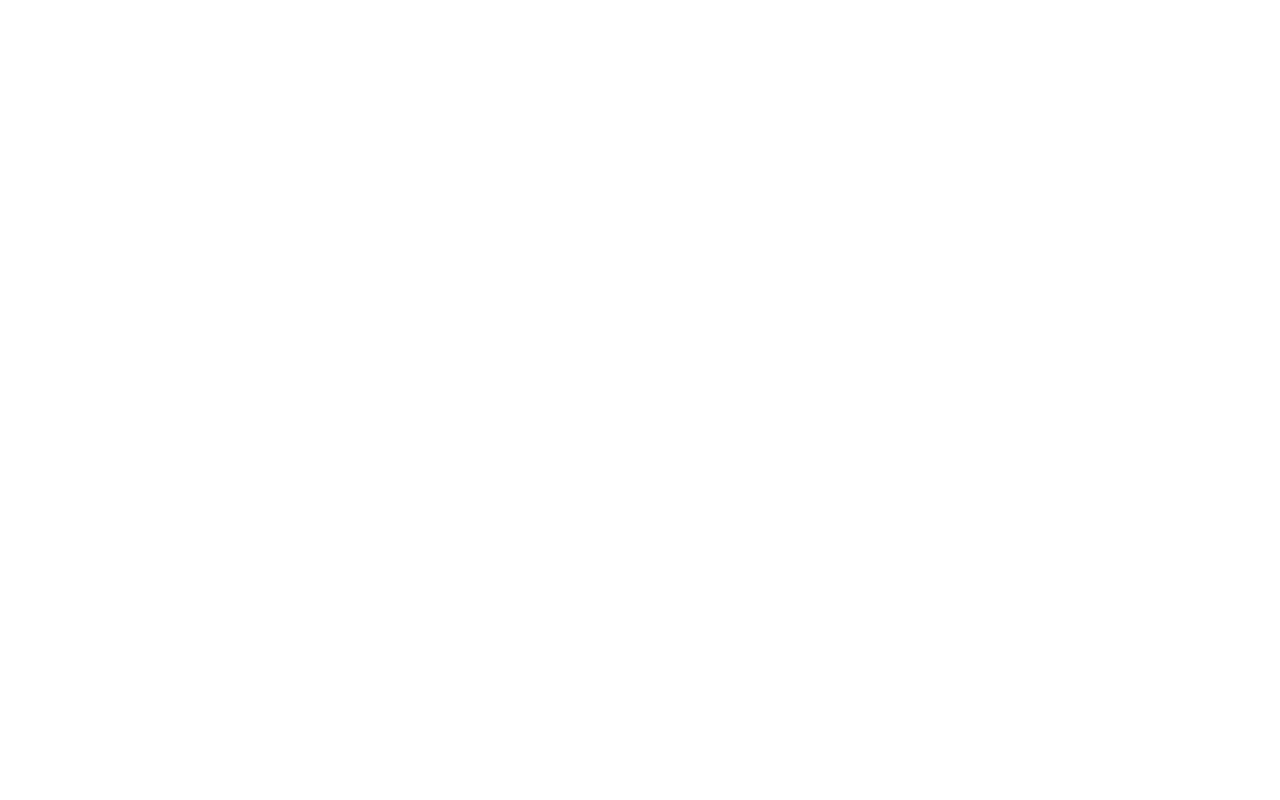
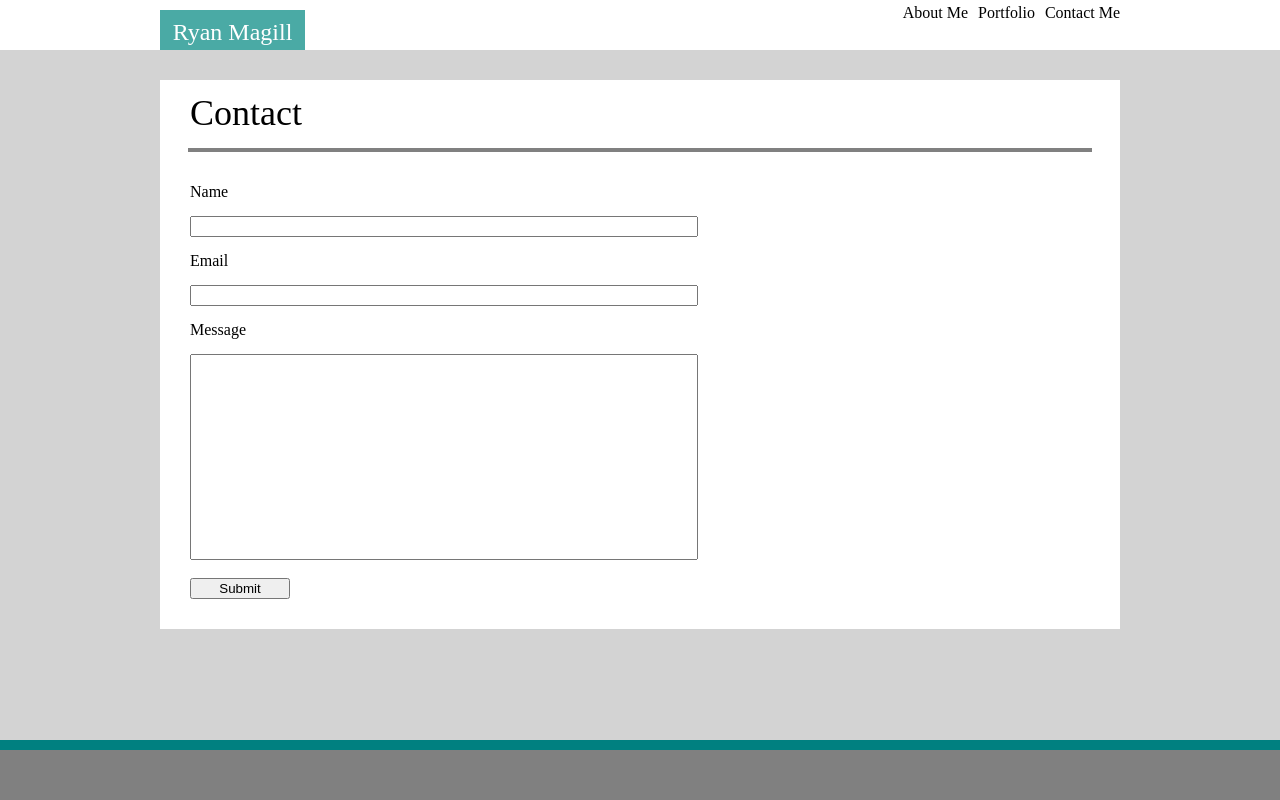
Before and after one commit to RyanMagill/RyanMagill.github.io, a plain HTML site: page Contact.html in a window 1280 px wide. Drawn offline with Linux system fonts and the light colour scheme.

Commit message:
added almost all of the finishing touchs on all files

```diff
--- a/Assets/CSS/style.css
+++ b/Assets/CSS/style.css
@@ -26,16 +26,19 @@ body{
 
     margin: 0 auto;
 }
+#Links{
+    margin-left: 10px;
+    position: relative;
+    float: right;
+    bottom: 75px;
+    color: black;
+    text-decoration: none;
+    border-right-width: 4px;
+}
 #AboutMe{
     display: block;
     width: 960px;
-    height: 600px;
-    margin: 30px auto;
-    background-color:#ffffff;
-}
-#Portfolio{
-    display: block;
-    width: 960px;
+    height: 550px;
     margin: 30px auto;
     background-color:#ffffff;
 }
@@ -43,9 +46,9 @@ img{
     position: relative;
     float: left;
     /*top: 10px;*/
-    left: 15px;
+    left: 30px;
     z-index: 2;
-    margin-right: 25px;
+    margin-right: 40px;
 }
 #bio{
     font-family: Arial, Helvetica, sans-serif;
@@ -66,13 +69,7 @@ img{
 #AMTitle{
     position: relative;
     top: 15px;
-    left: 15px;
-    font-size: 36px;
-}
-#Portfoliotitle{
-    position: relative;
-    top: 15px;
-    left: 15px;
+    left: 30px;
     font-size: 36px;
 }
 #AMSeperator{
@@ -80,3 +77,55 @@ img{
     width: 900px;
     margin: 0 auto;
 }
+
+/*Portfolio Styling*/
+
+#Portfolio{
+    display: block;
+    width: 960px;
+    height: 100vh;
+    margin: 30px auto;
+    background-color:#ffffff;
+}
+#Portfoliotitle{
+    position: relative;
+    top: 15px;
+    left: 30px;
+    font-size: 36px;
+}
+#portimg{
+    margin: 0px auto;
+    margin: 35px;
+}
+
+/*Contact Me Styling*/
+
+#ContactMe{
+    display: block;
+    width: 960px;
+    margin: 30px auto;
+    background-color:#ffffff;
+}
+#Contacttitle{
+    position: relative;
+    top: 15px;
+    left: 30px;
+    font-size: 36px;
+}
+#Cinputs{
+    position: relative;
+    width: 300px;
+    left: 30px;
+}
+input{
+    width:500px;
+}
+#Message{
+    width: 500px;
+    height: 200px;
+}
+#submit{
+    width: 100px;
+    position: relative;
+    bottom: 30px;
+}
--- a/Contact.html
+++ b/Contact.html
@@ -0,0 +1,60 @@
+<!DOCTYPE html>
+<html>
+
+<head>
+    <title>Contact Me</title>
+    <link rel="stylesheet" type="text/css" href="Assets/CSS/reset.css">
+    <link rel="stylesheet" type="text/css" href="Assets/CSS/style.css">
+</head>
+<header id="Topheader">
+
+
+</header>
+
+<body>
+
+    <section id="ContactMe">
+            <a href="Contact.html" id="Links">Contact Me</a>
+            <a href="Portfolio.html" id="Links">Portfolio</a>
+            <a href="index.html" id="Links">About Me</a>
+
+        <h1 id="Name">Ryan Magill</h1>
+        <h1 id="Contacttitle">Contact</h1>
+        <br>
+        <br>
+        <div id="AMSeperator">
+
+        </div>
+        <br>
+        <br>
+
+        <div id="Cinputs">
+        <h1>Name</h1>
+        <br>
+        <input type="text">
+        <br>
+        <br>
+        <h1>Email</h1>
+        <br>
+        <input type="text">
+        <br>
+        <br>
+        <h1>Message</h1>
+        <br>
+        <input id="Message" type="text">
+        <br>
+        <br>
+        <br>
+        <br>
+        <input type="submit" id="submit">
+        </div>
+
+    </section>
+
+</body>
+
+<footer id="footer">
+        <!--<hr>-->
+</footer>
+
+</html>
```
Also changed, not shown: Portfolio.html (+22 -0 lines), index.html (+19 -1 lines).
